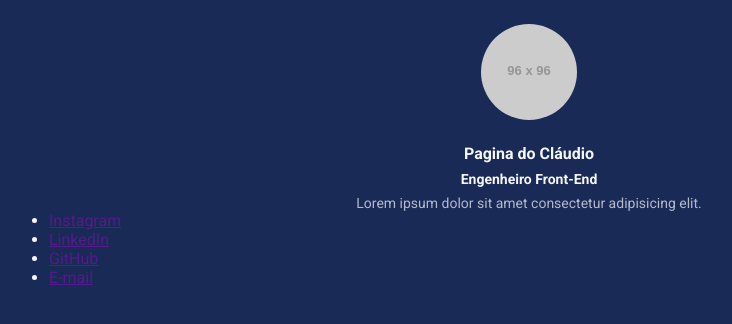
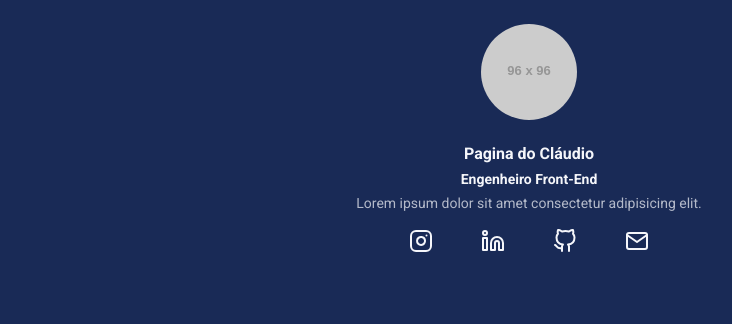
Before and after one commit to ClaudioFerreir/less, a website: page index.html in a window 1280 px wide. Shown: the whole page, without its empty margins (111-843 px from the left). Drawn offline with Linux system fonts and the light colour scheme; placeholder pictures from the web are drawn by us.

Commit message:
feat: maps

```diff
--- a/index.html
+++ b/index.html
@@ -21,11 +21,19 @@
         </p>
       </div>
       <nav>
-        <ul>
-          <li><a href="">Instagram</a></li>
-          <li><a href="">LinkedIn</a></li>
-          <li><a href="">GitHub</a></li>
-          <li><a href="">E-mail</a></li>
+        <ul class="social-links">
+          <li><a href="">
+            <img src="./src/images/instagram.svg" alt="instagram logo">
+          </a></li>
+          <li><a href="">
+            <img src="./src/images/linkedin.svg" alt="linkedin logo">
+          </a></li>
+          <li><a href="">
+            <img src="./src/images/github.svg" alt="github logo">
+          </a></li>
+          <li><a href="">
+            <img src="./src/images/mail.svg" alt="mail logo">
+          </a></li>
         </ul>
       </nav>
     </div>
--- a/src/styles/main.less
+++ b/src/styles/main.less
@@ -1,4 +1,5 @@
-@import 'variaveis.less';
+@import 'mapas.less';
+
 @breakpointMobile: ~"(max-width: 768px)";
 @breakpointTablet: ~"(min-width: 768px) and (max-width: 1023px)";
 
@@ -14,8 +15,8 @@
 }
 
 body {
-  background-color: @corDeFundo;
-  color: @corDosTextos;
+  background-color: #colors[backgroundColor];
+  color: #colors[textColor];
 }
 
 .container {
@@ -61,5 +62,25 @@ header {
   &-description {
     font-size: 14px;
     opacity: 0.7;
+    margin-bottom: 18px;
   }
 }
+
+.social-links {
+  display: flex;
+  justify-content: space-between;
+  max-width: 240px;
+  width: 100%;
+  margin: 0 auto;
+
+  li {
+    list-style: none;
+
+    img {
+      transition: all ease 0.2s;
+      &:hover {
+        transform: scale(1.3);
+      }
+    }
+  }
+}
--- /dev/null
+++ b/src/styles/mapas.less
@@ -0,0 +1,5 @@
+#colors() {
+  backgroundColor: #192a56;
+  buttonColor: #0097e6;
+  textColor: #f5f6fa;
+}
--- a/src/styles/variaveis.less
+++ /dev/null
@@ -1,3 +0,0 @@
-@corDeFundo: #192a56;
-@corDosBotoes: #0097e6;
-@corDosTextos: #f5f6fa;
```
Also changed, not shown: build/styles/main.css, src/images/github.svg (added), src/images/instagram.svg (added), src/images/linkedin.svg (added), src/images/mail.svg (added).
